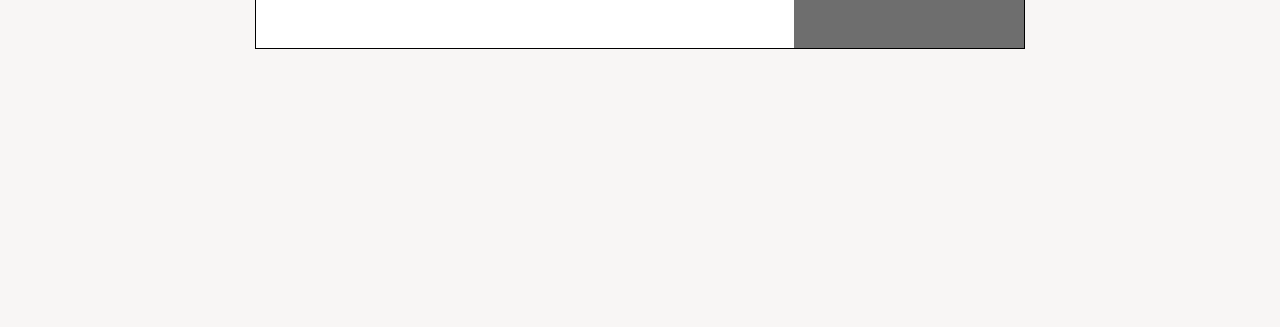
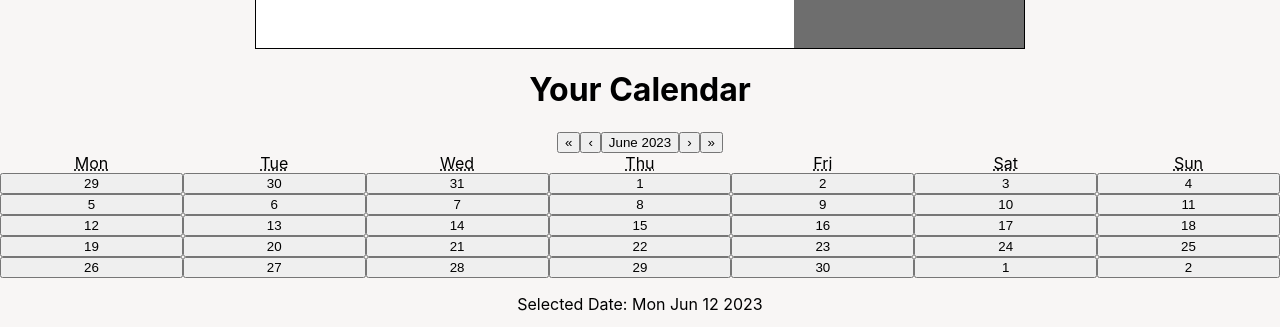
Before and after one commit to karilyn/CareBearers, a React (Create React App) app in the folder frontend/: page / in a window 1280 px wide. Shown: the part 1363-1690 px from the top of the page. Before the commit the page ends 1412 px from the top, so only its background shows below. Built offline with nearby package versions, Linux system fonts and the light colour scheme; grey boxes are pictures that could not be loaded; a web font is replaced by a local one.

Commit message:
Add react calendar and state

```diff
--- a/frontend/src/App.js
+++ b/frontend/src/App.js
@@ -1,20 +1,31 @@
 import './App.css';
+import React, { useState } from 'react';
 import LoginSignupContainer from './components/Login_Signup/LoginSignupContainer';
 import NavigationBar from './components/NavigationBar/NavigationBar';
 import Hero from './components/Hero_Section/Hero';
 import DescriptionContainer from './components/Profile/DescriptionContainer';
+import Calendar from 'react-calendar';
 
 function App() {
+  const [date, setDate] = useState(new Date());
 
   return (
-    <div className="App">
+    <div className='App'>
       <NavigationBar />
-      <Hero />
+      <div className='hero'>
+        <Hero />
+      </div>
       <LoginSignupContainer />
-
+      <h1 className='text-center'>Your Calendar</h1>
+      <div className='calendar-container'>
+        <Calendar onChange={setDate} value={date} />
+      </div>
+      <p className='text-center'>
+        <span className='bold'>Selected Date:</span>{' '}
+        {date.toDateString()}
+      </p>
 
       {/* <DescriptionContainer />  */}
-
     </div>
   );
 }
```
